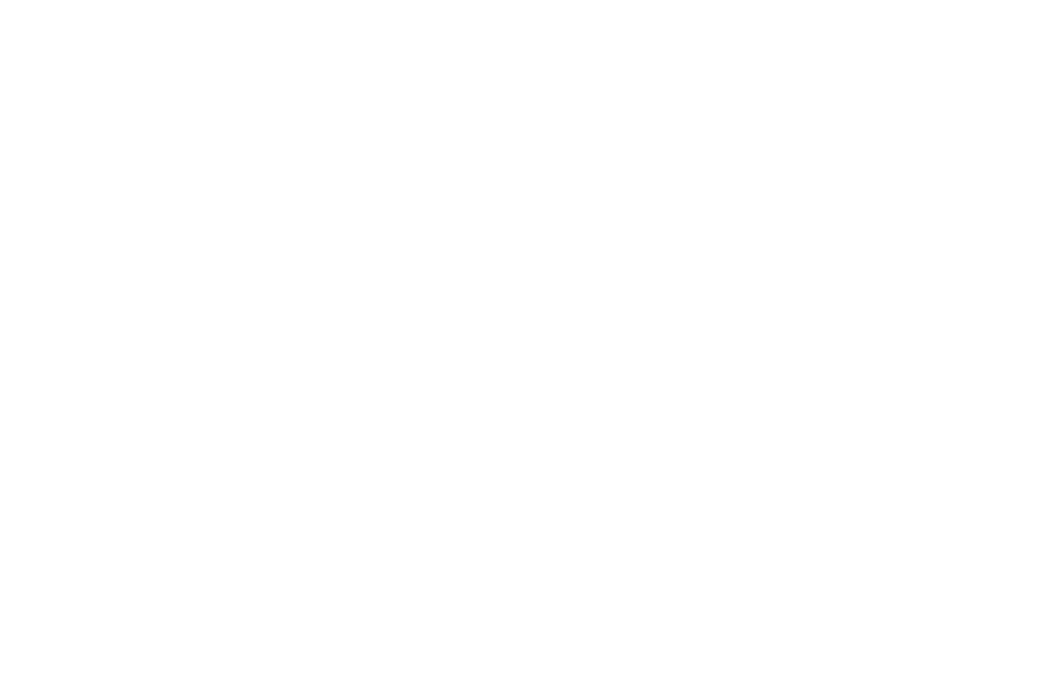
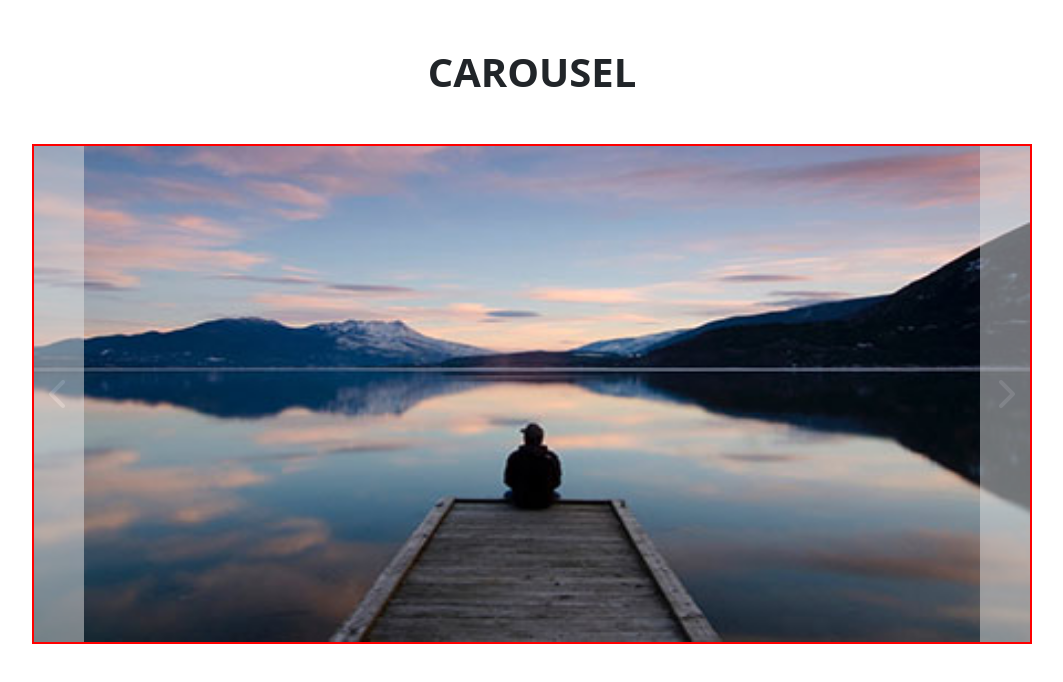
Before and after one commit to PasqualePedoto/Carousel, a plain HTML site: page index.html in a window 1280 px wide. Shown: the whole page, without its empty margins (108-1171 px from the left). Drawn offline with nearby package versions, Linux system fonts and the light colour scheme.

Commit message:
milestone 1 complete

```diff
--- a/css/style.css
+++ b/css/style.css
@@ -0,0 +1,57 @@
+/* # STILIZZIAMO IL CAROSELLO */
+
+#carousel {
+    width: 1000px;
+    height: 500px;
+
+    border: 2px solid red;
+}
+
+/*
+Se qui non avessi dato l'height 100% avrebbe sbordato
+il figure
+*/
+
+img {
+    width: 100%;
+    height: 100%;
+}
+
+#carousel figure {
+    position: relative;
+}
+
+#right-scroll,
+#left-scroll {
+    position: absolute;
+    top: 0;
+    bottom: 0;
+
+    width: 50px;
+
+    background-color: #dedede;
+    filter: opacity(0.5);
+
+    display: flex;
+    justify-content: center;
+    align-items: center;
+}
+
+#right-scroll {
+    right: 0;
+}
+
+#left-scroll {
+    left: 0;
+}
+
+.fa-chevron-left,
+.fa-chevron-right {
+    cursor: pointer;
+    color: white;
+}
+
+.fa-chevron-left:hover,
+.fa-chevron-right:hover {
+    color: dodgerblue;
+}
--- a/index.html
+++ b/index.html
@@ -16,11 +16,51 @@
     <!-- Style -->
     <link rel="stylesheet" href="css/style.css">
 
+    <!-- FONT AWESOME -->
+    <script src="https://kit.fontawesome.com/ddb740f05b.js" crossorigin="anonymous"></script>
+
     <title>Carousel</title>
 </head>
 
 <body>
 
+    <!-- INTESTAZIONE -->
+    <header>
+        <div class="container">
+            <div class="row">
+                <div class="col-12">
+                    <div class="text-center m-5">
+                        <h1><strong>CAROUSEL</strong></h1>
+                    </div>
+                </div>
+            </div>
+        </div>
+    </header>
+
+    <!-- AREA CONTENUTI PRINCIPALI -->
+    <main>
+        <div class="container">
+            <div class="row">
+                <div class="col-12">
+                    <div class="d-flex justify-content-center">
+                        <div id="carousel">
+                            <div id="wall-paper" class="h-100">
+                                <figure class="h-100">
+                                    <div id="left-scroll">
+                                        <i class="fa-2x fa-solid fa-chevron-left"></i>
+                                    </div>
+                                    <img src="img/01.jpg" alt="img-01">
+                                    <div id="right-scroll"><i class="fa-2x fa-solid fa-chevron-right"></i></div>
+                                </figure>
+                            </div>
+                        </div>
+                    </div>
+                </div>
+            </div>
+        </div>
+    </main>
+
+    <!-- SCRIPT JS -->
     <script src="js/script.js"></script>
 </body>
 
```
Also changed, not shown: js/script.js (+13 -3 lines).
